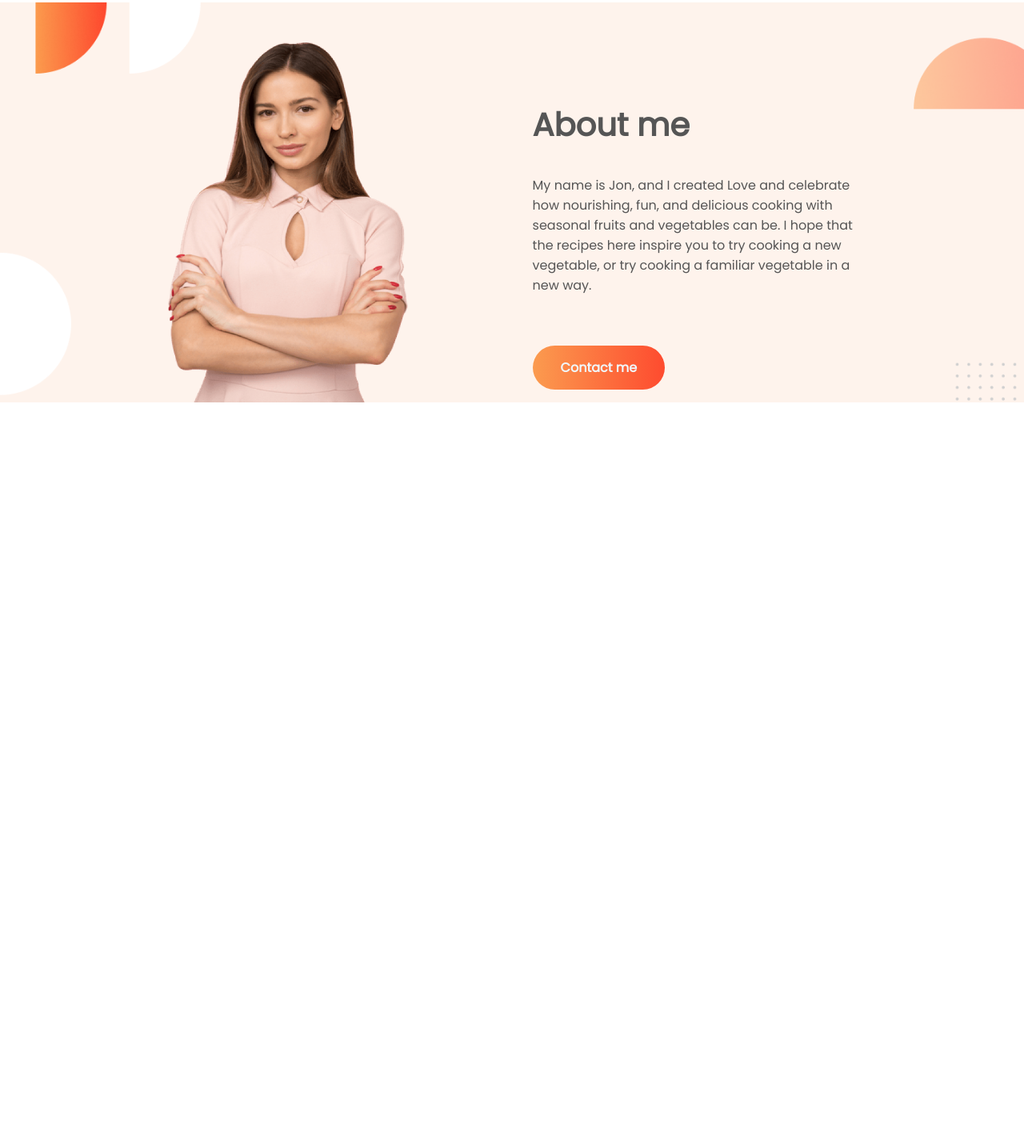
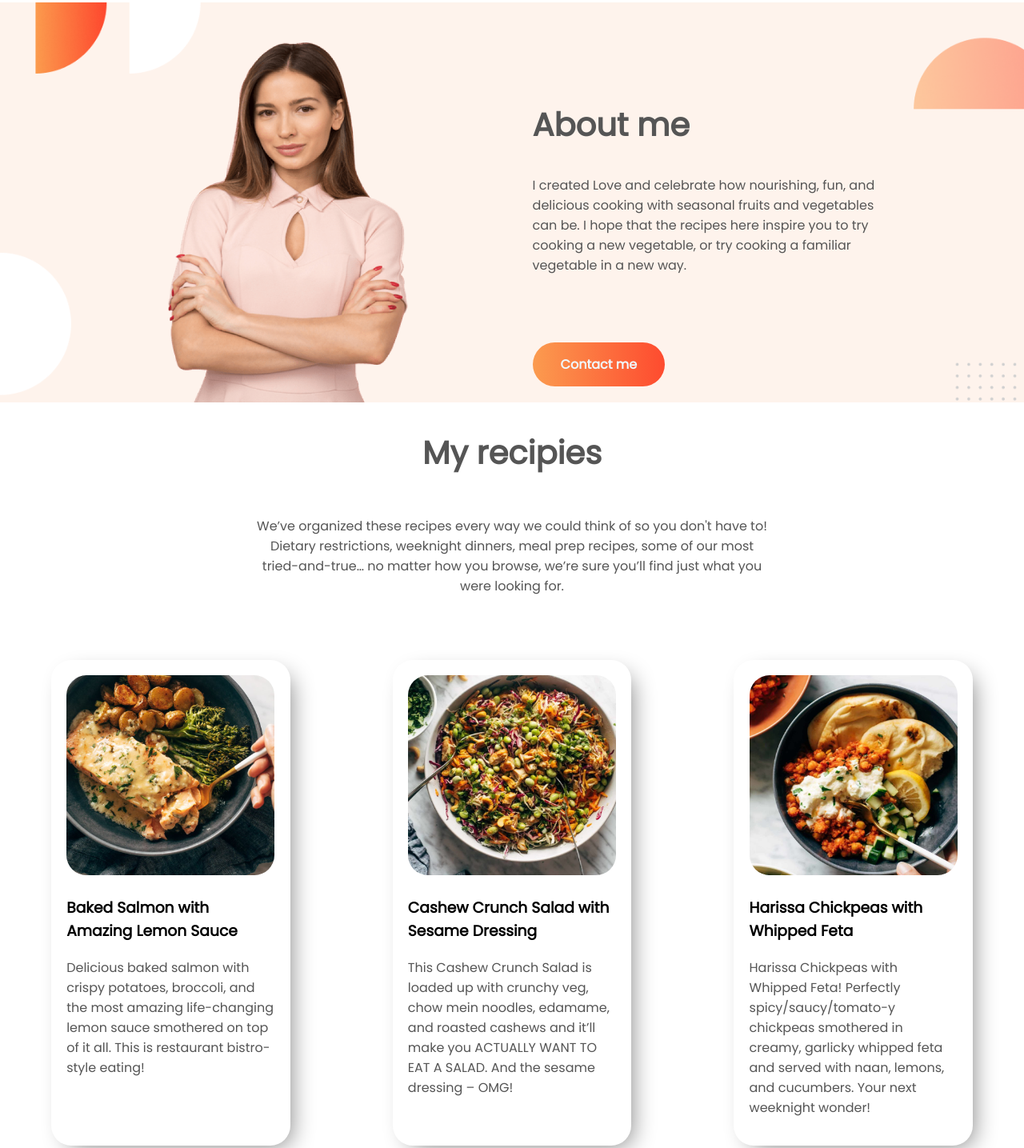
Before and after one commit to Mahedi2150/foodNetwork, a plain HTML site: page index.html in a window 1280 px wide. Shown: the part 682-2117 px from the top of the page at 80% size. Before the commit the page ends 1192 px from the top, so only its background shows below. Drawn offline with Linux system fonts and the light colour scheme.

Commit message:
recipies section added

```diff
--- a/index.html
+++ b/index.html
@@ -54,7 +54,7 @@
           <h2>
             About me
           </h2>
-          <p>My name is Jon, and I created Love and celebrate how nourishing, fun, and delicious cooking with seasonal fruits and vegetables can be. I hope that the recipes here inspire you to try cooking a new vegetable, or try cooking a familiar vegetable in a new way. </p>
+          <p> I created Love and celebrate how nourishing, fun, and delicious cooking with seasonal fruits and vegetables can be. I hope that the recipes here inspire you to try cooking a new vegetable, or try cooking a familiar vegetable in a new way. </p>
           <a class="button" target="_blank" href="https://www.linkedin.com/in/mahedi2150/"
             >Contact me</a
           >
@@ -62,5 +62,32 @@
 
       </div>
     </section>
+    <section class="recipies-section">
+      <div class="recipi-text">
+        <h2>My recipies</h2>
+        <p>We’ve organized these recipes every way we could think of so you don't have to! Dietary restrictions, weeknight dinners, meal prep recipes, some of our most tried-and-true… no matter how you browse, we’re sure you’ll find just what you were looking for.</p>
+      </div>
+
+      <div class="flexible boxs">
+        <div class="box-design">
+          <img src="image/food/1.jpg" alt="">
+          <h3>Baked Salmon with Amazing Lemon Sauce</h3>
+          <p>Delicious baked salmon with crispy potatoes, broccoli, and the most amazing life-changing lemon sauce smothered on top of it all. This is restaurant bistro-style eating!</p>
+        </div>
+
+        <div class="box-design">
+          <img src="image/food/2.jpg" alt="">
+          <h3>Cashew Crunch Salad with Sesame Dressing</h3>
+          <p>This Cashew Crunch Salad is loaded up with crunchy veg, chow mein noodles, edamame, and roasted cashews and it’ll make you ACTUALLY WANT TO EAT A SALAD. And the sesame dressing – OMG!</p>
+        </div>
+
+        <div class="box-design">
+          <img src="image/food/3.jpg" alt="">
+          <h3>Harissa Chickpeas with Whipped Feta</h3>
+          <p>Harissa Chickpeas with Whipped Feta! Perfectly spicy/saucy/tomato-y chickpeas smothered in creamy, garlicky whipped feta and served with naan, lemons, and cucumbers. Your next weeknight wonder!</p>
+        </div>
+
+      </div>
+    </section>
   </body>
 </html>
--- a/style.css
+++ b/style.css
@@ -79,7 +79,39 @@ h1,h2 {
 .about-text{
   margin-top: 20%;
   width: 70%;
+
 }
 .about-text p{
-  margin-bottom: 10%;
+  margin-bottom: 15%;
 }
+
+
+
+
+/* ###################### Recipisection ########################## */
+.recipi-text {
+  text-align: center;
+
+}
+.recipi-text p{
+  text-align: center;
+  display: inline-block;
+  width: 50%;
+
+}
+.boxs{
+  justify-content: space-around;
+}
+.box-design{
+  width: 30%;
+  margin: 5%;
+  padding: 1.5%;
+  border-radius: 25px;
+  box-shadow: 10px 10px 30px -10px gray;
+}
+.box-design img{
+  width: 100%;
+  border-radius: 25px;
+  height: 250px;
+
+}
```
Also changed, not shown: image/food/1.jpg (added), image/food/2.jpg (added), image/food/3.jpg (added), image/food/Project Cover.png (added).
